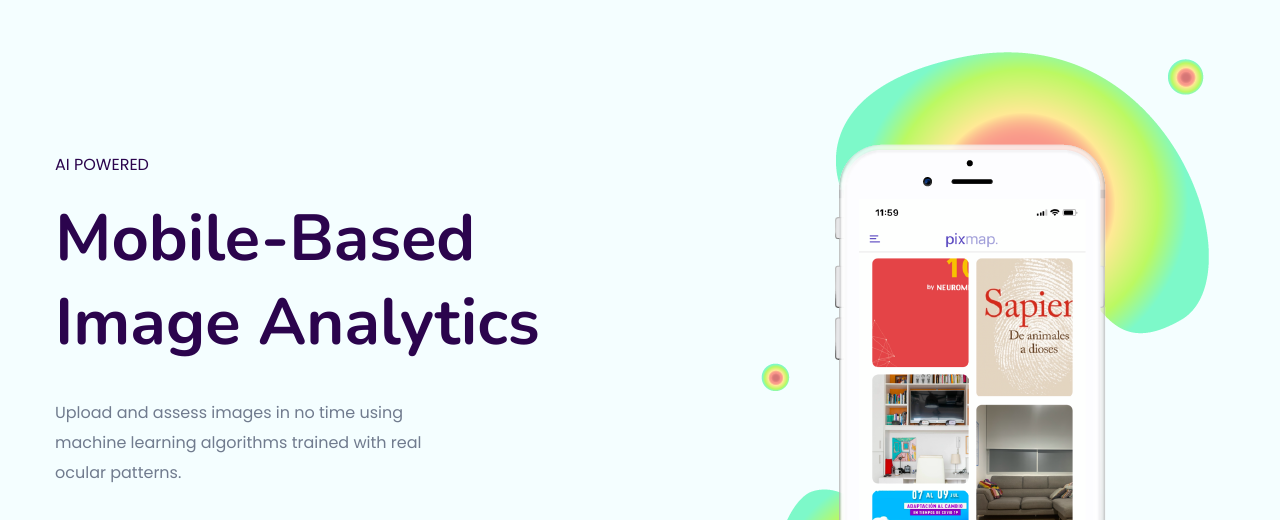
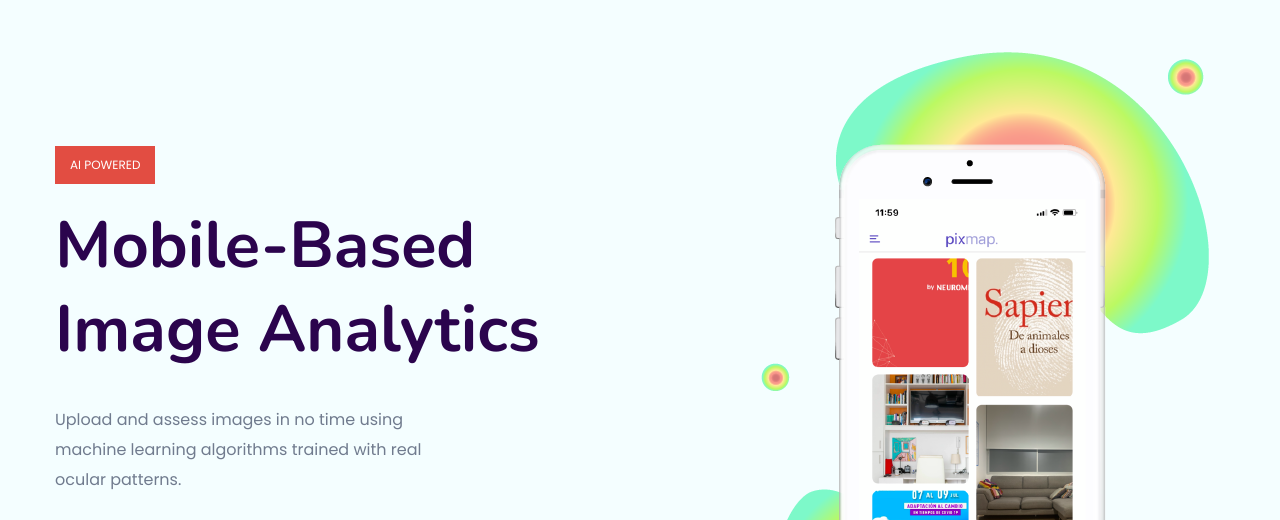
Before and after one commit to neisserBOT/pixmap, a plain HTML site: page index.html in a window 1280 px wide. Shown: the part 116-636 px from the top of the page. Drawn offline with nearby package versions, Linux system fonts and the light colour scheme.

Commit message:
new changes

```diff
--- a/index.html
+++ b/index.html
@@ -99,7 +99,8 @@
                         <div class="row d-flex align-items-center">
                             <div class="col-lg-6 col-md-9 ">
                                 <div class="hero__caption">
-                                    <span data-animation="fadeInUp" data-delay=".4s">AI POWERED</span>
+                                    <span data-animation="fadeInUp" data-delay=".4s"><button style="background-color:#e24d42; border: none; font-size: 12px; padding: 6px 12px; padding: 10px 15px;">AI POWERED</button></span>
+
                                     <h1 data-animation="fadeInUp" data-delay=".6s">Mobile-Based Image Analytics</h1>
                                     <p data-animation="fadeInUp" data-delay=".8s">Upload and assess images in no time using machine learning algorithms trained with real ocular patterns.</p>
 
```
